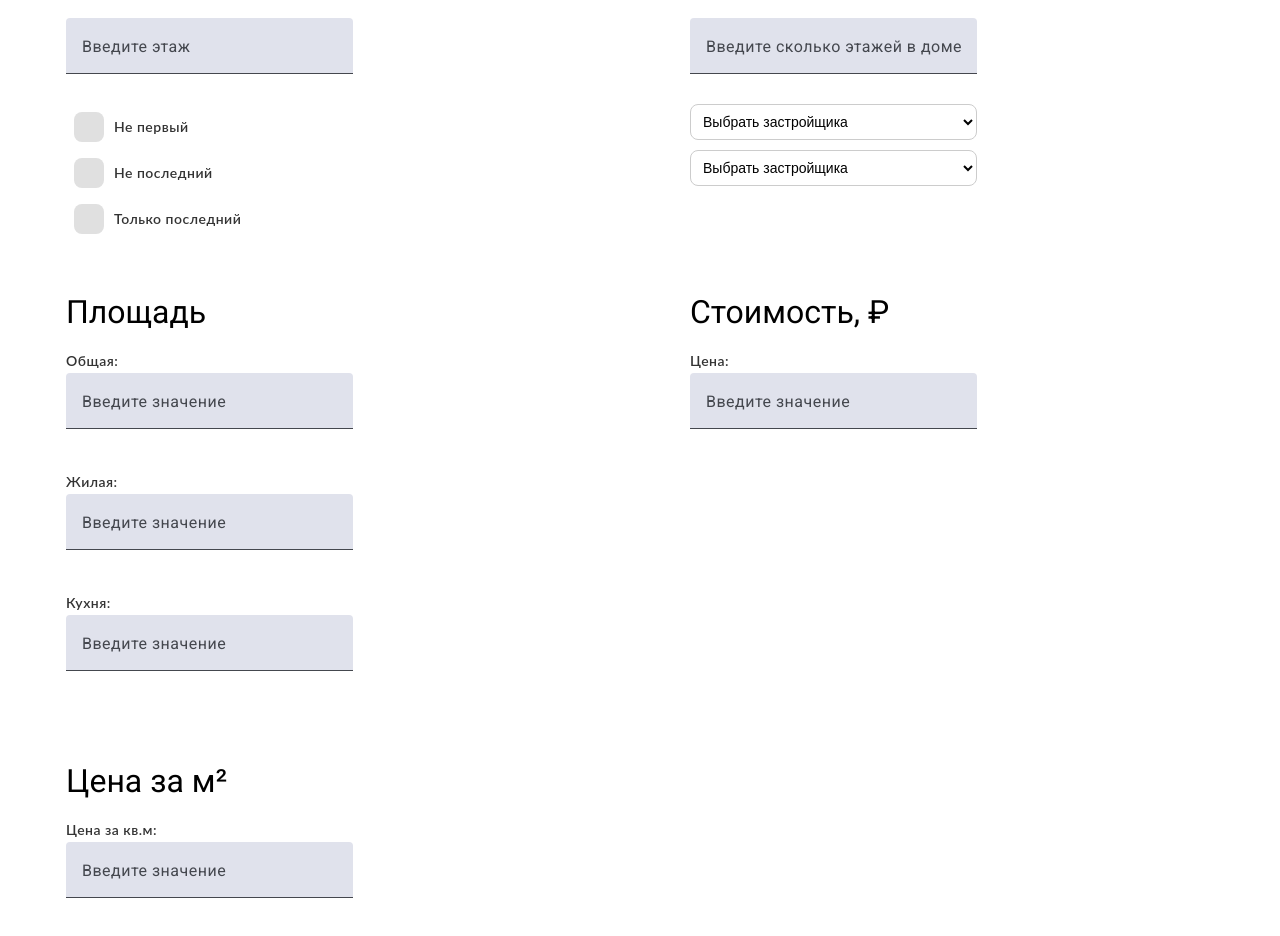
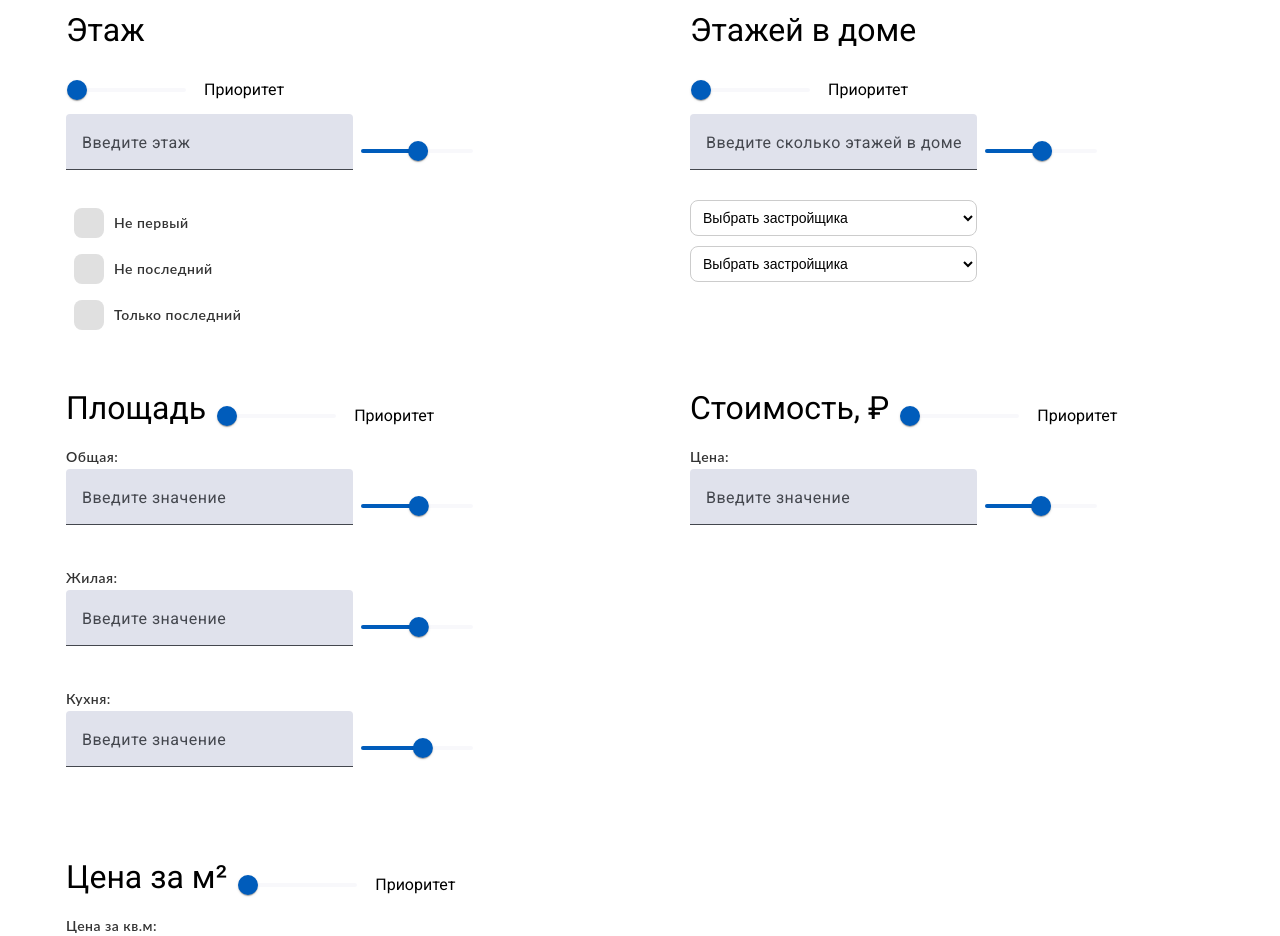
Before and after one commit to Lalamee/WebTest, an Angular app: page / in a window 1280 px wide. Shown: the part 523-1459 px from the top of the page. Built offline with nearby package versions, Linux system fonts and the light colour scheme.

Commit message:
Make Slider

```diff
--- a/src/app/smart-filter/smart-filter.component.css
+++ b/src/app/smart-filter/smart-filter.component.css
@@ -136,3 +136,16 @@ label {
 .submit-btn:hover {
   background-color: #0d4d61;
 }
+
+
+.slider-priority-container {
+  display: flex;
+  align-items: center;
+  gap: 10px;
+}
+
+h6 {
+  font-size: 16px;
+  margin: 0;
+  white-space: nowrap;
+}
--- a/src/app/smart-filter/smart-filter.component.html
+++ b/src/app/smart-filter/smart-filter.component.html
@@ -19,6 +19,17 @@
   <div class="grid-container">
     <div *ngFor="let filter of filters" class="grid-item">
       <h4>{{ filter.title }}</h4>
+      <div class="slider-priority-container">
+        <mat-slider
+          class="slider"
+          [min]=SliderData.MinPriority
+          [max]=SliderData.MaxPriority
+          [step]=SliderData.StepPriority
+          [discrete] = true>
+          <input matSliderThumb>
+        </mat-slider>
+        <h6>Приоритет</h6>
+      </div>
       <ng-container *ngIf="!filter.isSelect; else selectTemplate">
         <div *ngIf="filter.title === 'Этаж'">
           <mat-form-field appearance="fill">
@@ -27,6 +38,15 @@
                    [(ngModel)]="floorFilter"
                    (ngModelChange)="updateRangeFilter(200, 'Этаж', $event)">
           </mat-form-field>
+          <mat-slider
+            class="slider"
+            [min]=SliderData.MinFloor
+            [max]=SliderData.MaxFloor
+            [step]=SliderData.StepFloor>
+            <input matSliderThumb
+                   [(ngModel)]="floorFilter"
+                   (ngModelChange)="updateRangeFilter(200, 'Этаж', $event)">
+          </mat-slider>
         </div>
         <div *ngFor="let option of filter.options" class="progress-container">
           <div class="progress-button"
@@ -45,6 +65,15 @@
                    [(ngModel)]="houseFloorsFilter"
                    (ngModelChange)="updateRangeFilter(300, 'Этажей в доме', $event)">
           </mat-form-field>
+          <mat-slider
+            class="slider"
+            [min]=SliderData.MinFloor
+            [max]=SliderData.MaxFloor
+            [step]=SliderData.StepFloor>
+            <input matSliderThumb
+                   [(ngModel)]="houseFloorsFilter"
+                   (ngModelChange)="updateRangeFilter(300, 'Этажей в доме', $event)">
+          </mat-slider>
         </div>
         <div *ngFor="let selectNumber of developerSelectNumbers" class="select-container">
           <select class="filter-select"
@@ -62,7 +91,18 @@
 
   <div class="grid-container">
     <div class="grid-item">
-      <h4>Площадь</h4>
+      <div class="slider-priority-container">
+        <h4>Площадь</h4>
+        <mat-slider
+          class="slider"
+          [min]=SliderData.MinPriority
+          [max]=SliderData.MaxPriority
+          [step]=SliderData.StepPriority
+          [discrete] = true>
+          <input matSliderThumb>
+        </mat-slider>
+        <h6>Приоритет</h6>
+      </div>
       <div class="input-container">
         <label for="generalArea">Общая:</label>
         <mat-form-field appearance="fill">
@@ -71,6 +111,15 @@
                  [(ngModel)]="areaFilters.general"
                  (ngModelChange)="updateRangeFilter(100, 'Площадь Общая', $event)">
         </mat-form-field>
+        <mat-slider
+          class="slider"
+          [min]=SliderData.MinGeneral
+          [max]=SliderData.MaxGeneral
+          [step]=SliderData.StepGeneral>
+          <input matSliderThumb
+                 [(ngModel)]="areaFilters.general"
+                 (ngModelChange)="updateRangeFilter(100, 'Площадь Общая', $event)">
+        </mat-slider>
       </div>
       <div class="input-container">
         <label for="livingArea">Жилая:</label>
@@ -80,6 +129,15 @@
                  [(ngModel)]="areaFilters.living"
                  (ngModelChange)="updateRangeFilter(101, 'Площадь Жилая', $event)">
         </mat-form-field>
+        <mat-slider
+          class="slider"
+          [min]=SliderData.MinLiving
+          [max]=SliderData.MaxLiving
+          [step]=SliderData.StepLiving>
+          <input matSliderThumb
+                 [(ngModel)]="areaFilters.living"
+                 (ngModelChange)="updateRangeFilter(101, 'Площадь Жилая', $event)">
+        </mat-slider>
       </div>
       <div class="input-container">
         <label for="kitchenArea">Кухня:</label>
@@ -89,11 +147,31 @@
                  [(ngModel)]="areaFilters.kitchen"
                  (ngModelChange)="updateRangeFilter(102, 'Площадь Кухня', $event)">
         </mat-form-field>
+        <mat-slider
+          class="slider"
+          [min]=SliderData.MinKitchen
+          [max]=SliderData.MaxKitchen
+          [step]=SliderData.StepKitchen>
+          <input matSliderThumb
+                 [(ngModel)]="areaFilters.kitchen"
+                 (ngModelChange)="updateRangeFilter(102, 'Площадь Кухня', $event)">
+        </mat-slider>
       </div>
     </div>
 
     <div class="grid-item">
-      <h4>Стоимость, ₽</h4>
+      <div class="slider-priority-container">
+        <h4>Стоимость, ₽</h4>
+        <mat-slider
+          class="slider"
+          [min]=SliderData.MinPriority
+          [max]=SliderData.MaxPriority
+          [step]=SliderData.StepPriority
+          [discrete] = true>
+          <input matSliderThumb>
+        </mat-slider>
+        <h6>Приоритет</h6>
+      </div>
       <div class="input-container">
         <label for="price">Цена:</label>
         <mat-form-field appearance="fill">
@@ -102,11 +180,31 @@
                  [(ngModel)]="priceFilter"
                  (ngModelChange)="updateRangeFilter(103, 'Стоимость, ₽', $event)">
         </mat-form-field>
+        <mat-slider
+          class="slider"
+          [min]=SliderData.MinPrice
+          [max]=SliderData.MaxPrice
+          [step]=SliderData.StepPrice>
+          <input matSliderThumb
+                 [(ngModel)]="priceFilter"
+                 (ngModelChange)="updateRangeFilter(103, 'Стоимость, ₽', $event)">
+        </mat-slider>
       </div>
     </div>
 
     <div class="grid-item">
-      <h4>Цена за м²</h4>
+      <div class="slider-priority-container">
+        <h4>Цена за м²</h4>
+        <mat-slider
+          class="slider"
+          [min]=SliderData.MinPriority
+          [max]=SliderData.MaxPriority
+          [step]=SliderData.StepPriority
+          [discrete] = true>
+          <input matSliderThumb>
+        </mat-slider>
+        <h6>Приоритет</h6>
+      </div>
       <div class="input-container">
         <label for="pricePerM2">Цена за кв.м:</label>
         <mat-form-field appearance="fill">
@@ -115,6 +213,15 @@
                  [(ngModel)]="pricePerM2Filter"
                  (ngModelChange)="updateRangeFilter(104, 'Цена за м²', $event)">
         </mat-form-field>
+        <mat-slider
+          class="slider"
+          [min]=SliderData.MinPricePerM2
+          [max]=SliderData.MaxPricePerM2
+          [step]=SliderData.StepPricePerM2>
+          <input matSliderThumb
+                 [(ngModel)]="pricePerM2Filter"
+                 (ngModelChange)="updateRangeFilter(104, 'Цена за м²', $event)">
+        </mat-slider>
       </div>
     </div>
   </div>
--- a/src/app/smart-filter/smart-filter.component.ts
+++ b/src/app/smart-filter/smart-filter.component.ts
@@ -19,6 +19,36 @@ interface SelectedFilter {
   id: number;
   label: string;
   select?: number;
+}
+
+export enum SliderData {
+  MinPriority = 0,
+  MaxPriority = 10,
+  StepPriority = 1,
+
+  MinFloor = 1,
+  MaxFloor = 50,
+  StepFloor = 1,
+
+  MinGeneral = 10,
+  MaxGeneral  = 300,
+  StepGeneral  = 10,
+
+  MinLiving = 10,
+  MaxLiving = 300,
+  StepLiving = 10,
+
+  MinKitchen = 10,
+  MaxKitchen = 100,
+  StepKitchen = 10,
+
+  MinPrice = 100000,
+  MaxPrice = 100000000,
+  StepPrice = 100000,
+
+  MinPricePerM2 = 10000,
+  MaxPricePerM2 = 1000000,
+  StepPricePerM2 = 1000
 }
 
 @Component({
@@ -140,4 +170,6 @@ export class SmartFilterComponent {
       this.selectedFilters.push({ id, label: filterLabel });
     }
   }
+
+  protected readonly SliderData = SliderData;
 }
```
